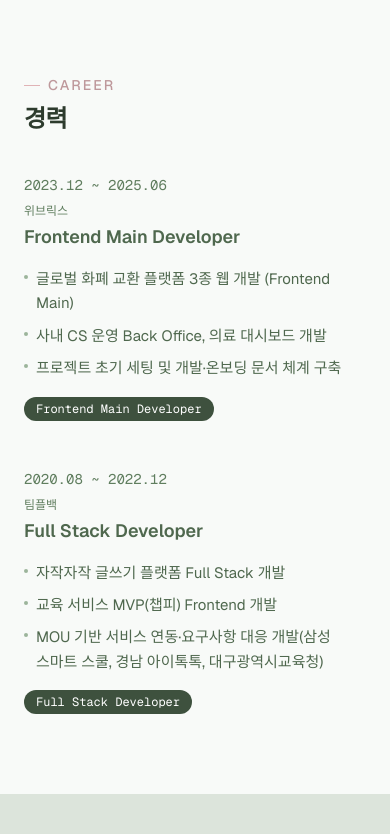
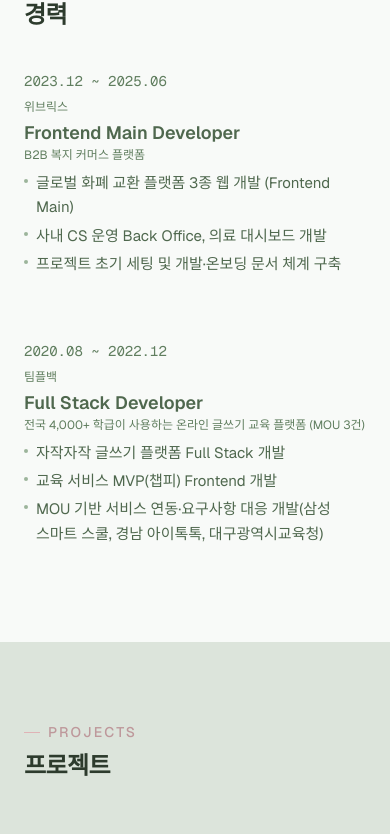
Before and after one commit to im-pine/ImPine, a Next.js app: page / in a window 390 px wide. Shown: the part 3107-3941 px from the top of the page. Built offline with nearby package versions, Linux system fonts and the light colour scheme.

Commit message:
:lipstick: UI 디테일 수정

```diff
--- a/src/components/sections/About.tsx
+++ b/src/components/sections/About.tsx
@@ -39,11 +39,7 @@ export function About() {
   // Hero's own sticky pin has released, which would otherwise flash blank.
   useEffect(() => {
     const handleWheel = (event: WheelEvent) => {
-      if (
-        event.deltaY < 0 &&
-        !hasTriggeredBackRef.current &&
-        isPinnedAtTop()
-      ) {
+      if (event.deltaY < 0 && !hasTriggeredBackRef.current && isPinnedAtTop()) {
         event.preventDefault();
         hasTriggeredBackRef.current = true;
         scrollToElementTop("hi");
@@ -59,11 +55,7 @@ export function About() {
     const handleTouchMove = (event: TouchEvent) => {
       const currentY = event.touches[0]?.clientY ?? 0;
       const draggedDown = currentY - touchStartY; // finger moving down = scroll up
-      if (
-        draggedDown > 10 &&
-        !hasTriggeredBackRef.current &&
-        isPinnedAtTop()
-      ) {
+      if (draggedDown > 10 && !hasTriggeredBackRef.current && isPinnedAtTop()) {
         event.preventDefault();
         hasTriggeredBackRef.current = true;
         scrollToElementTop("hi");
@@ -98,7 +90,10 @@ export function About() {
           <span className="absolute top-0 left-0 h-10 w-10 border-t-2 border-l-2 border-secondary-500" />
           <span className="absolute right-0 bottom-0 h-10 w-10 border-r-2 border-b-2 border-secondary-500" />
 
-        <TypedBio lead={profile.bio.lead} paragraphs={profile.bio.paragraphs} />
+          <TypedBio
+            lead={profile.bio.lead}
+            paragraphs={profile.bio.paragraphs}
+          />
         </div>
 
         <div className="grid grid-cols-1 gap-10 sm:grid-cols-3">
@@ -109,7 +104,9 @@ export function About() {
             <ul className="space-y-4">
               {education.map((item) => (
                 <li key={item.school} className="flex items-center gap-2">
-                <span className="text-sm text-primary-700">{item.school}</span>
+                  <span className="text-sm text-primary-700">
+                    {item.school}
+                  </span>
                   <span className="rounded-full bg-primary-200 px-2 py-1 text-xs text-primary-700">
                     {item.status}
                   </span>
@@ -151,7 +148,7 @@ export function About() {
           <h3 className="text-md mb-8 font-semibold tracking-[0.2em] text-primary-500 uppercase">
             대외활동
           </h3>
-        <div className="grid grid-cols-1 gap-x-8 gap-y-12 sm:grid-cols-2">
+          <div className="flex flex-wrap gap-x-14 gap-y-10 justify-center">
             {activities.map((activity, index) => {
               const isEven = index % 2 === 0;
               const noteStyle = isEven ? "bg-secondary-300" : "bg-primary-200";
@@ -159,7 +156,10 @@ export function About() {
               const rotateStyle = isEven ? "-rotate-2" : "rotate-2";
 
               return (
-              <div key={activity.title} className={`relative ${rotateStyle}`}>
+                <div
+                  key={activity.title}
+                  className={`relative w-96 ${rotateStyle}`}
+                >
                   <span className="absolute -top-3 left-1/2 z-10 -translate-x-1/2">
                     <span
                       className={`relative block h-6 w-6 rounded-full shadow-md ${pinStyle}`}
@@ -169,7 +169,7 @@ export function About() {
                   </span>
 
                   <div
-                  className={`flex min-h-72 flex-col rounded-sm p-6 shadow-md ${noteStyle}`}
+                    className={`flex h-60 flex-col rounded-sm p-5 shadow-md ${noteStyle}`}
                   >
                     <span className="font-mono text-xs text-primary-900/60">
                       {activity.period}
--- a/src/components/sections/Career.tsx
+++ b/src/components/sections/Career.tsx
@@ -5,6 +5,7 @@ import { motion } from "motion/react";
 import { career } from "@/data/career";
 import { SectionContainer } from "@/components/ui/SectionContainer";
 import { staggerContainer, staggerItem } from "@/components/ui/StaggeredReveal";
+import { AutoScrollText } from "../ui/AutoScrollText";
 
 // Fixed length for the traveling highlight, independent of how tall the
 // timeline track ends up being — it should always read as a short "comet"
@@ -16,7 +17,8 @@ export function Career() {
   const [trackHeight, setTrackHeight] = useState(0);
 
   useEffect(() => {
-    const updateHeight = () => setTrackHeight(trackRef.current?.offsetHeight ?? 0);
+    const updateHeight = () =>
+      setTrackHeight(trackRef.current?.offsetHeight ?? 0);
     updateHeight();
     window.addEventListener("resize", updateHeight);
     return () => window.removeEventListener("resize", updateHeight);
@@ -25,7 +27,12 @@ export function Career() {
   const travelDistance = Math.max(trackHeight - SEGMENT_HEIGHT, 0);
 
   return (
-    <SectionContainer id="career" eyebrow="Career" title="경력" className="bg-primary-50">
+    <SectionContainer
+      id="career"
+      eyebrow="Career"
+      title="경력"
+      className="bg-primary-50"
+    >
       <div className="relative">
         <div
           ref={trackRef}
@@ -81,8 +88,13 @@ export function Career() {
                 >
                   {entry.roles[0]}
                 </motion.h3>
-
-                <motion.ul variants={staggerContainer} className="mt-4 space-y-2">
+                <motion.p variants={staggerItem} className="text-xs text-muted">
+                  {entry.overview}
+                </motion.p>
+                <motion.ul
+                  variants={staggerContainer}
+                  className="mt-2 space-y-1"
+                >
                   {entry.achievements.map((achievement, index) => (
                     <motion.li
                       key={index}
@@ -95,15 +107,21 @@ export function Career() {
                   ))}
                 </motion.ul>
 
-                <motion.div variants={staggerItem} className="mt-4 flex flex-wrap gap-2">
-                  {entry.roles.map((role) => (
+                <motion.div
+                  variants={staggerItem}
+                  className="mt-4 flex flex-wrap gap-2"
+                >
+                  {entry.roles.map(
+                    (role, index) =>
+                      index > 0 && (
                         <span
                           key={role}
                           className="rounded-full bg-primary-800 px-3 py-1 font-mono text-xs text-white"
                         >
                           {role}
                         </span>
-                  ))}
+                      ),
+                  )}
                 </motion.div>
               </motion.div>
             </div>
--- a/src/components/sections/Contact.tsx
+++ b/src/components/sections/Contact.tsx
@@ -1,7 +1,15 @@
 "use client";
 
+import { SiGithub } from "react-icons/si";
+import { FaLinkedin } from "react-icons/fa";
+import type { IconType } from "react-icons";
 import { profile } from "@/data/profile";
 import { SectionContainer } from "@/components/ui/SectionContainer";
+
+const LINK_ICONS: Record<string, IconType> = {
+  GitHub: SiGithub,
+  LinkedIn: FaLinkedin,
+};
 
 function MailIcon() {
   return (
@@ -65,10 +73,12 @@ export function Contact() {
             </div>
           </div>
 
-          {profile.links.map((link) => (
+          {profile.links.map((link) => {
+            const Icon = LINK_ICONS[link.label];
+            return (
               <div key={link.label} className="flex items-center gap-4">
                 <span className="flex h-10 w-10 shrink-0 items-center justify-center rounded-lg bg-primary-800 text-white">
-                <MailIcon />
+                  {Icon ? <Icon className="h-5 w-5" /> : <MailIcon />}
                 </span>
                 <div>
                   <p className="font-mono text-xs text-muted">{link.label}</p>
@@ -82,7 +92,8 @@ export function Contact() {
                   </a>
                 </div>
               </div>
-          ))}
+            );
+          })}
         </div>
 
         <form onSubmit={handleSubmit} className="space-y-4">
--- a/src/components/sections/Projects.tsx
+++ b/src/components/sections/Projects.tsx
@@ -6,6 +6,7 @@ import { projects } from "@/data/projects";
 import { SectionContainer } from "@/components/ui/SectionContainer";
 import { ShowMoreToggle } from "@/components/ui/ShowMoreToggle";
 import { StaggeredReveal, staggerItem } from "@/components/ui/StaggeredReveal";
+import { TechIcon, resolveTechIcon } from "@/components/ui/TechIcon";
 import { ProjectCardDesktop } from "@/components/sections/ProjectCardDesktop";
 import { ProjectCardMobile } from "@/components/sections/ProjectCardMobile";
 
@@ -42,16 +43,27 @@ export function Projects() {
         {featured.map((project, index) => {
           const isEven = index % 2 === 0;
           return isMobile ? (
-            <ProjectCardMobile key={project.id} project={project} isEven={isEven} />
+            <ProjectCardMobile
+              key={project.id}
+              project={project}
+              isEven={isEven}
+            />
           ) : (
-            <ProjectCardDesktop key={project.id} project={project} isEven={isEven} />
+            <ProjectCardDesktop
+              key={project.id}
+              project={project}
+              isEven={isEven}
+            />
           );
         })}
       </div>
 
       {others.length > 0 && (
         <div className="mt-20 sm:mt-28">
-          <StaggeredReveal show={expanded} className="mb-6 space-y-4">
+          <StaggeredReveal
+            show={expanded}
+            className="mb-6 grid grid-cols-1 gap-4 md:grid-cols-2 lg:grid-cols-3"
+          >
             {others.map((project) => (
               <motion.div
                 key={project.id}
@@ -62,15 +74,31 @@ export function Projects() {
                   <h4 className="font-medium text-primary-900">
                     {project.name}
                   </h4>
-                  {project.meta?.period && (
+                  {project.organization && (
                     <span className="text-xs text-muted">
-                      {project.meta.period}
+                      {project.organization}
                     </span>
                   )}
                 </div>
                 <p className="text-card-body mt-1 text-primary-700 sm:text-sm">
-                  {project.headline}
+                  {project.overview}
                 </p>
+                {project.tech.length > 0 && (
+                  <div className="mt-3 flex flex-wrap gap-2">
+                    {project.tech.map((tech) => {
+                      const { iconKey, color } = resolveTechIcon(tech);
+                      return (
+                        <TechIcon
+                          key={tech}
+                          name={tech}
+                          iconKey={iconKey}
+                          color={color}
+                          size="sm"
+                        />
+                      );
+                    })}
+                  </div>
+                )}
               </motion.div>
             ))}
           </StaggeredReveal>
```
Lines whose indentation alone changed are shown as unchanged.
